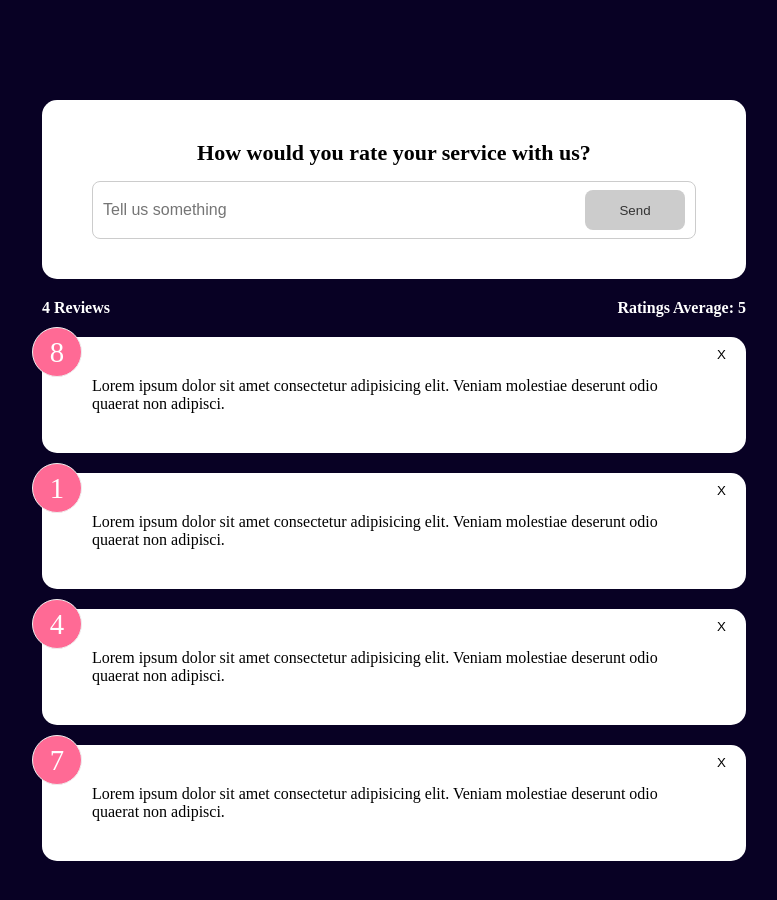
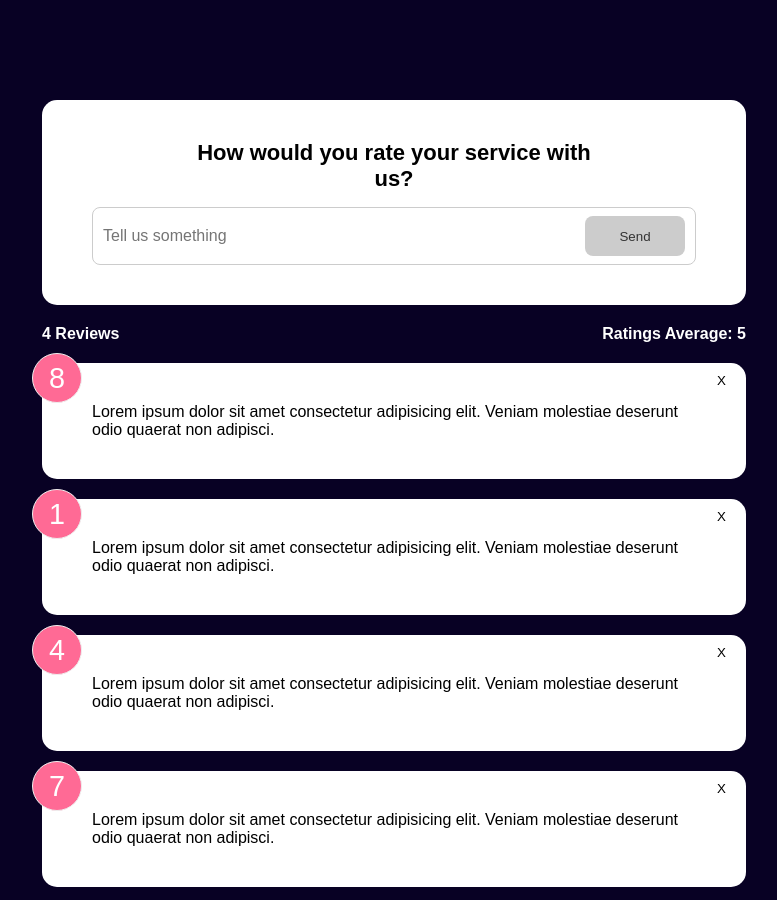
Before and after one commit to DanK1368/rating-app-svelte, a Svelte app: page / in a window 1280 px wide. Shown: the whole page, without its empty margins (246-1023 px from the left). Built offline with nearby package versions, Linux system fonts and the light colour scheme.

Commit message:
font family added to global style sheet

```diff
--- a/src/app.css
+++ b/src/app.css
@@ -2,6 +2,10 @@
   margin: 0;
   padding: 0;
   box-sizing: border-box;
+}
+
+:root {
+  font-family: Arial, Helvetica, sans-serif;
 }
 
 body {
```
